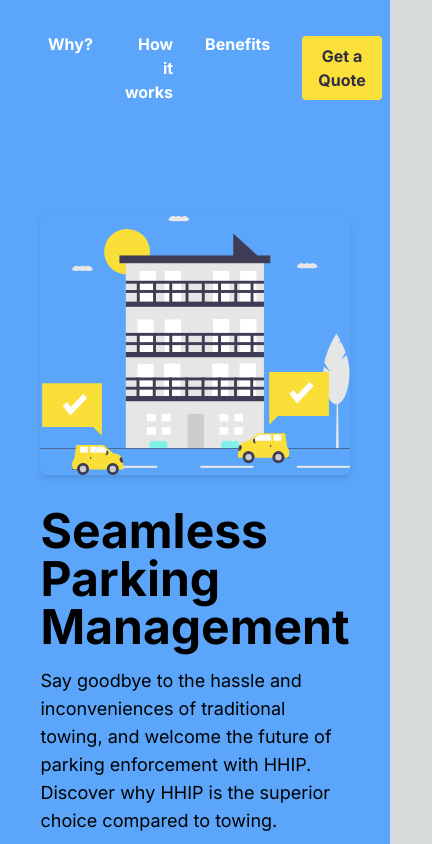
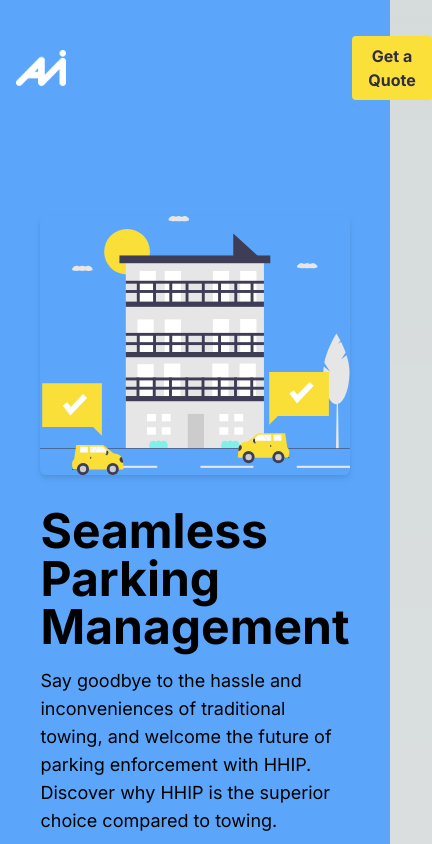
Before and after one commit to eftpmc/hhip-open-source, a Next.js app: page / in a window 390 px wide. Shown: the top 844 px of the page, 432 px wide, since content can reach past the window. Built offline with nearby package versions, Linux system fonts and the light colour scheme.

Commit message:
small responsive updates

```diff
--- a/app/globals.css
+++ b/app/globals.css
@@ -34,3 +34,11 @@
     text-wrap: balance;
   }
 }
+
+.image-column {
+  text-align: center;
+}
+
+.image-container {
+  display: inline-block;
+}
--- a/app/page.tsx
+++ b/app/page.tsx
@@ -1,19 +1,22 @@
+"use client"
+
 import Image from "next/image";
+import { useState } from 'react';
 import { LuLock, LuTag, LuBird, LuSmile, LuWallet, LuVenetianMask, LuCog, LuPhone, LuGithub } from "react-icons/lu";
 
 export default function Home() {
+  const [isMenuOpen, setIsMenuOpen] = useState(false);
+
   return (
     <main className="items-center">
       {/* Header */}
       <header className="flex justify-between items-center p-4 pt-0 bg-blue">
         {/* Logo */}
-        <div>
           <Image src="/White.png" alt="Logo" width={50} height={50} />
-        </div>
 
         {/* Navigation */}
         <nav className="flex-grow text-right">
-          <ul className="flex justify-end space-x-8 p-8">
+          <ul className="flex justify-end space-x-8 p-8 collapse md:visible">
             <li><a href="#why" className="text-white font-bold">Why?</a></li>
             <li><a href="#how" className="text-white font-bold">How it works</a></li>
             <li><a href="#benefits" className="text-white font-bold">Benefits</a></li>
@@ -197,8 +200,12 @@
           <div className="relative mb-4">
             <Image src="/BEACH.svg" alt="beach" width={300} height={200} className="rounded-lg" />
           </div>
-          <div className="grid grid-cols-3 items-center">
-            <Image src="/White.png" alt="Logo" width={50} height={50} />
+          <div className="grid grid-cols-1 md:grid-cols-3 items-center">
+            <div className="image-column pt-8">
+              <div className="image-container">
+                <Image src="/White.png" alt="Logo" width={50} height={50} />
+              </div>
+            </div>
             <div className=" flex flex-col p-8">
               <h1 className="text-md text-navy font-bold p-2">NAVIGATION</h1>
               <a href="#why" className="text-white font-bold p-2 text-md">Why?</a>
```
